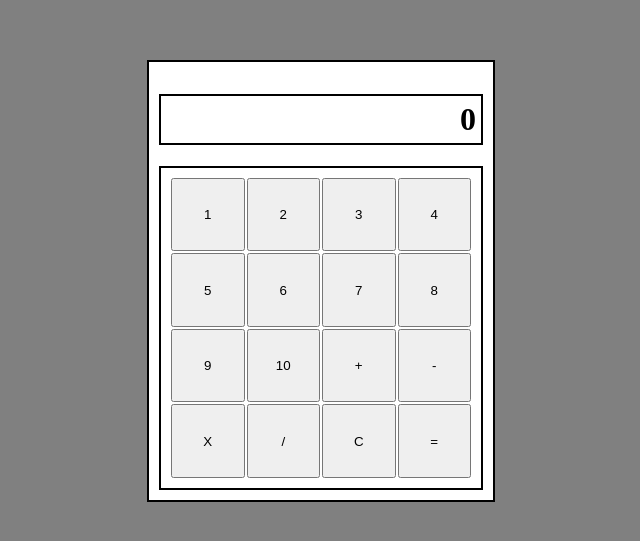
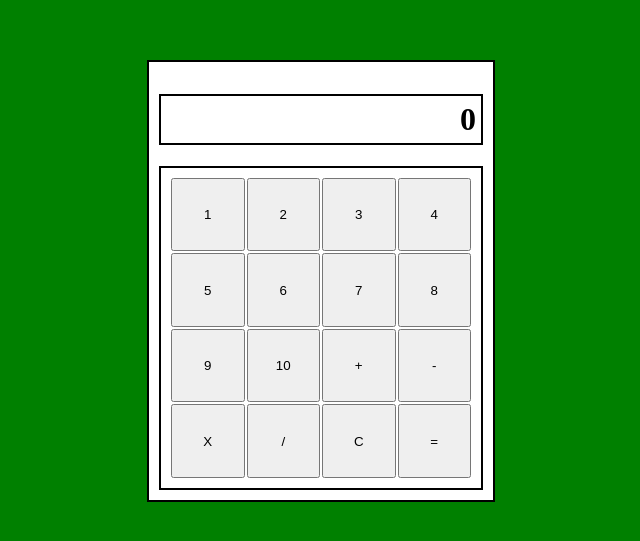
Before and after one commit to RONALDMASLOG2024-2025/Calculator, a plain HTML site: page index.html in a window 1280 px wide. Shown: the part 119-660 px from the top of the page, without its empty margins (319-959 px from the left). Drawn offline with Linux system fonts and the light colour scheme.

Commit message:
green bg

```diff
--- a/styles.css
+++ b/styles.css
@@ -1,12 +1,10 @@
 body {
-  background: gray;
+  background: green;
   display: flex;
   justify-content: center;
   align-items: center;
-
+  height: 100vh;
   margin: 0;
-      height: 100vh;
-
 }
 
 .container,
```
